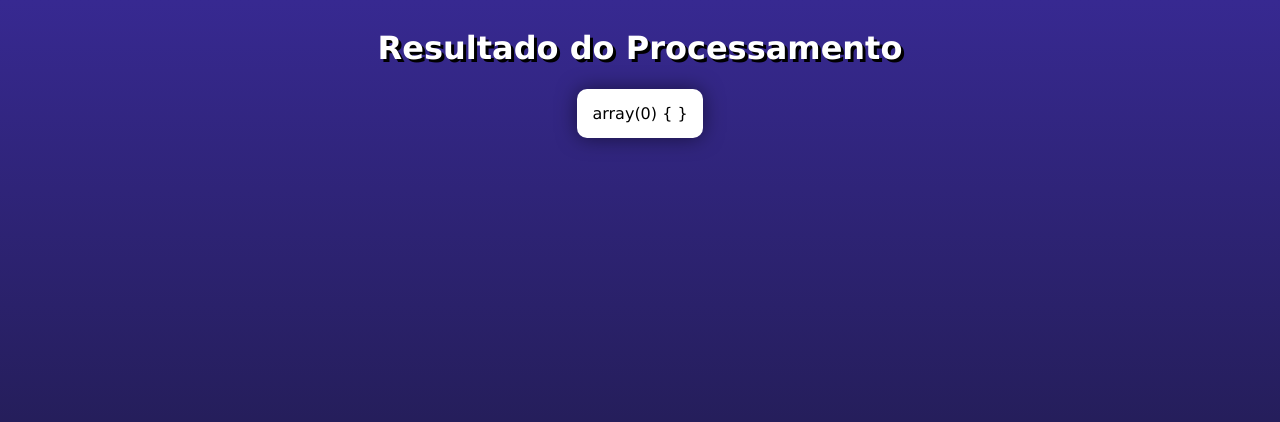
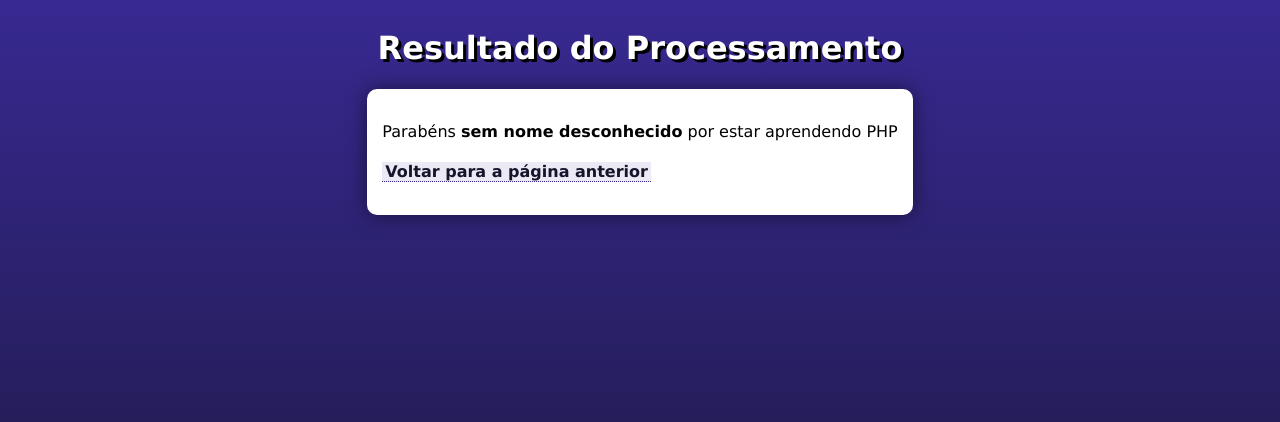
Before and after one commit to CarlosOT/curso-php-guanabara, a PHP site: page /cad.php in a window 1280 px wide. Shown: the top 422 px of the page. Run offline with PHP 8.4, Linux system fonts and the light colour scheme.

Commit message:
Interação com Formulários parte 2
+operador de coalescência nula

```diff
--- a/ex004/cad.php
+++ b/ex004/cad.php
@@ -12,8 +12,13 @@
     </header>
     <main>
         <?php
-            var_dump($_GET);
+            // var_dump($_GET); // $_REQUEST FUNCIONA COM O MÉDOTO GET E POST, É A JUNÇÃO DE $_GET, $_POST E $_COOKIES
+            $nome = $_GET["nome"] ?? "sem nome"; //operador de coalescência nula
+            $sobrenome = $_GET["sobrenome"] ?? "desconhecido"; //operador de coalescência nula
+
+            echo "<p>Parabéns <strong>$nome $sobrenome</strong> por estar aprendendo PHP</p>";
         ?>
+        <p><a href="javascript:history.go(-1)">Voltar para a página anterior</a></p>
     </main>
 </body>
 </html>
```
